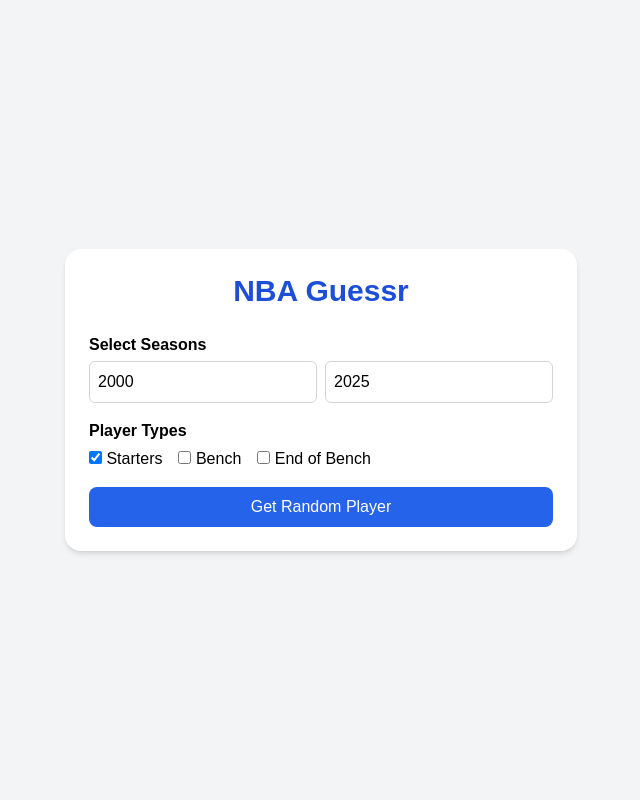
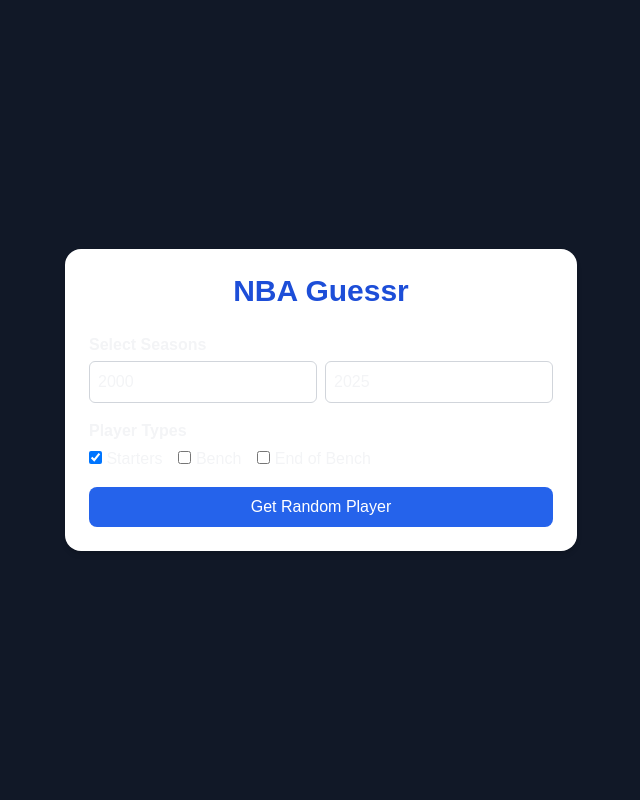
Before and after one commit to tezed13/nba-guessr, a FastAPI app: page / in a window 1280 px wide. Shown: the whole page, without its empty margins (319-959 px from the left). Run offline with FastAPI, Linux system fonts and the light colour scheme; some libraries are stand-ins or nearby versions.

Commit message:
darkmode

```diff
--- a/templates/guess.html
+++ b/templates/guess.html
@@ -8,7 +8,7 @@
   <script src="https://cdn.tailwindcss.com"></script>
 </head>
 
-<body class="bg-gray-100 flex flex-col items-center justify-center min-h-screen p-8">
+<body class="bg-gray-900 text-gray-100 flex flex-col items-center justify-center min-h-screen p-8">
   <div class="bg-white p-6 rounded-2xl shadow-md w-full max-w-2xl">
     <h1 class="text-3xl font-bold mb-6 text-center text-blue-700">Guess the Player</h1>
 
--- a/templates/index.html
+++ b/templates/index.html
@@ -8,7 +8,7 @@
   <title>NBA Guessr</title>
   <script src="https://cdn.tailwindcss.com"></script>
 </head>
-<body class="bg-gray-100 flex flex-col items-center justify-center min-h-screen p-8">
+<body class="bg-gray-900 text-gray-100 flex flex-col items-center justify-center min-h-screen p-8">
   <div class="bg-white p-6 rounded-2xl shadow-md w-full max-w-lg">
     <h1 class="text-3xl font-bold mb-6 text-center text-blue-700">NBA Guessr</h1>
 
```
